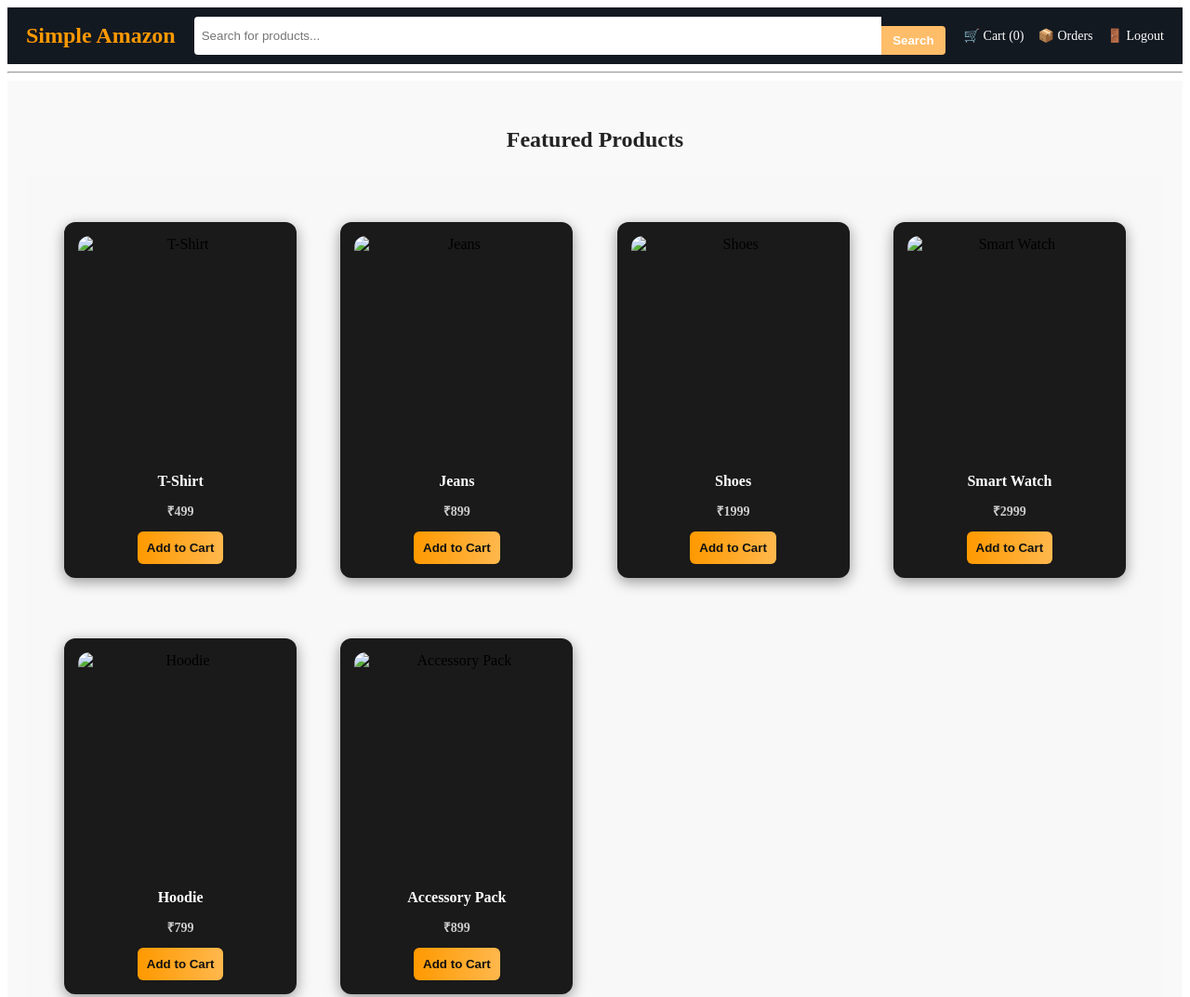
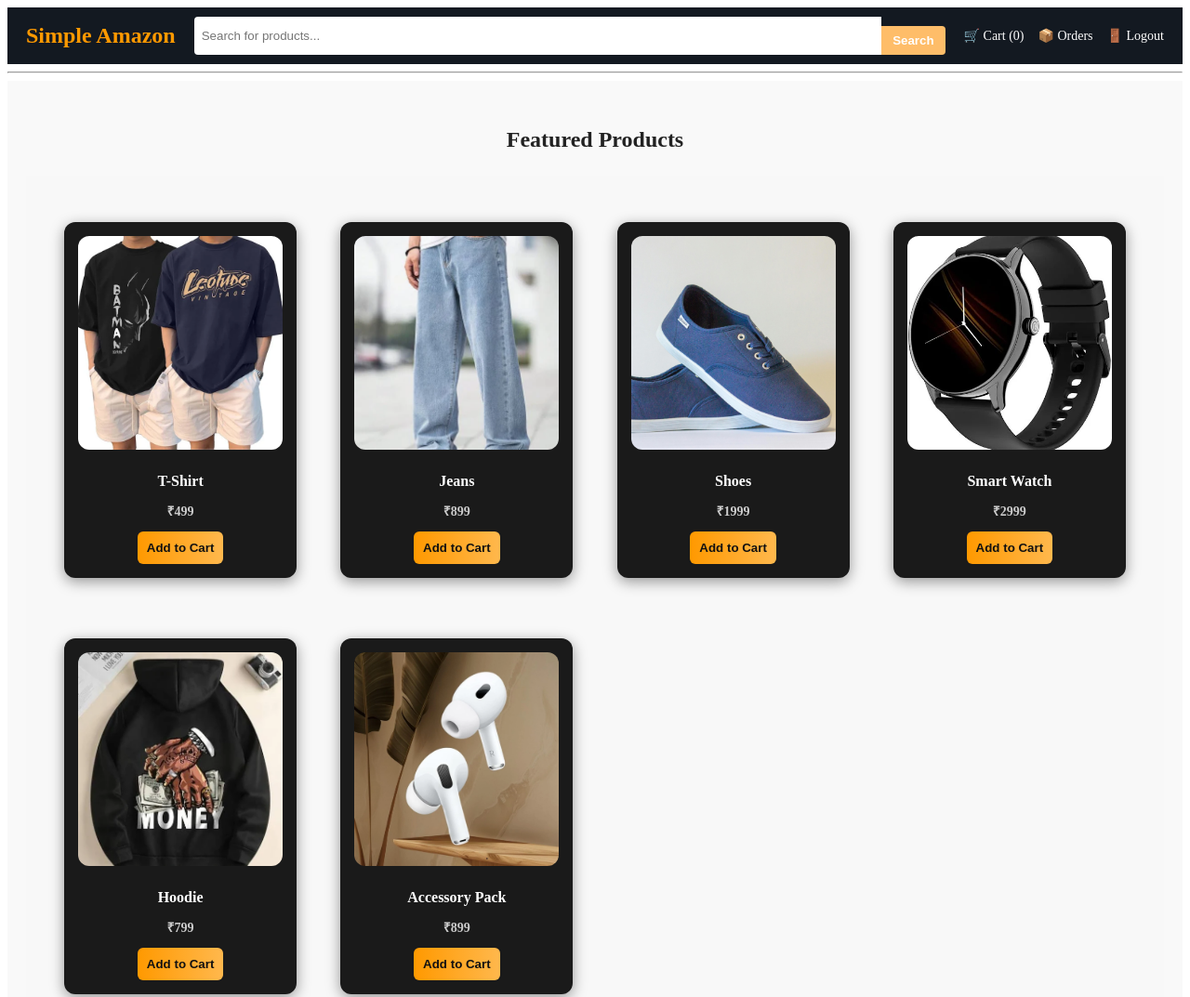
Before and after one commit to Buvan-Buddu/SAMPLE-AMZ, a website: page shop.html in a window 1280 px wide. Shown: the top 1073 px of the page at 93% size. Drawn offline with Linux system fonts and the light colour scheme.

Commit message:
Update product images to use GitHub links

```diff
--- a/shop.html
+++ b/shop.html
@@ -32,42 +32,42 @@
         <div class="product-grid">
 
             <div class="product-card">
-                <img src="images/t-shirt.jpg" alt="T-Shirt" class="product-image">
+                <img src="https://github.com/Buvan-Buddu/SAMPLE-AMZ/blob/main/t-shirt.jpg" alt="T-Shirt" class="product-image">
                 <h3>T-Shirt</h3>
                 <p>₹499</p>
                 <button>Add to Cart</button>
             </div>
 
             <div class="product-card">
-                <img src="images/jeans.jpg" alt="Jeans" class="product-image">
+                <img src="https://github.com/Buvan-Buddu/SAMPLE-AMZ/blob/main/jeans.jpg" alt="Jeans" class="product-image">
                 <h3>Jeans</h3>
                 <p>₹899</p>
                 <button>Add to Cart</button>
             </div>
 
             <div class="product-card">
-                <img src="images/shoes.jpg" alt="Shoes" class="product-image">
+                <img src="https://github.com/Buvan-Buddu/SAMPLE-AMZ/blob/main/shoes.jpg" alt="Shoes" class="product-image">
                 <h3>Shoes</h3>
                 <p>₹1999</p>
                 <button>Add to Cart</button>
             </div>
 
             <div class="product-card">
-                <img src="images/smartwatch.jpg" alt="Smart Watch" class="product-image">
+                <img src="https://github.com/Buvan-Buddu/SAMPLE-AMZ/blob/main/smartwatch.jpg" alt="Smart Watch" class="product-image">
                 <h3>Smart Watch</h3>
                 <p>₹2999</p>
                 <button>Add to Cart</button>
             </div>
 
             <div class="product-card">
-                <img src="images/hoodie.jpg" alt="Hoodie" class="product-image">
+                <img src="https://github.com/Buvan-Buddu/SAMPLE-AMZ/blob/main/hoodie.jpg" alt="Hoodie" class="product-image">
                 <h3>Hoodie</h3>
                 <p>₹799</p>
                 <button>Add to Cart</button>
             </div>
 
             <div class="product-card">
-                <img src="images/ap.webp" alt="Accessory Pack" class="product-image">
+                <img src="https://github.com/Buvan-Buddu/SAMPLE-AMZ/blob/main/ap.webp" alt="Accessory Pack" class="product-image">
                 <h3>Accessory Pack</h3>
                 <p>₹899</p>
                 <button>Add to Cart</button>
```
